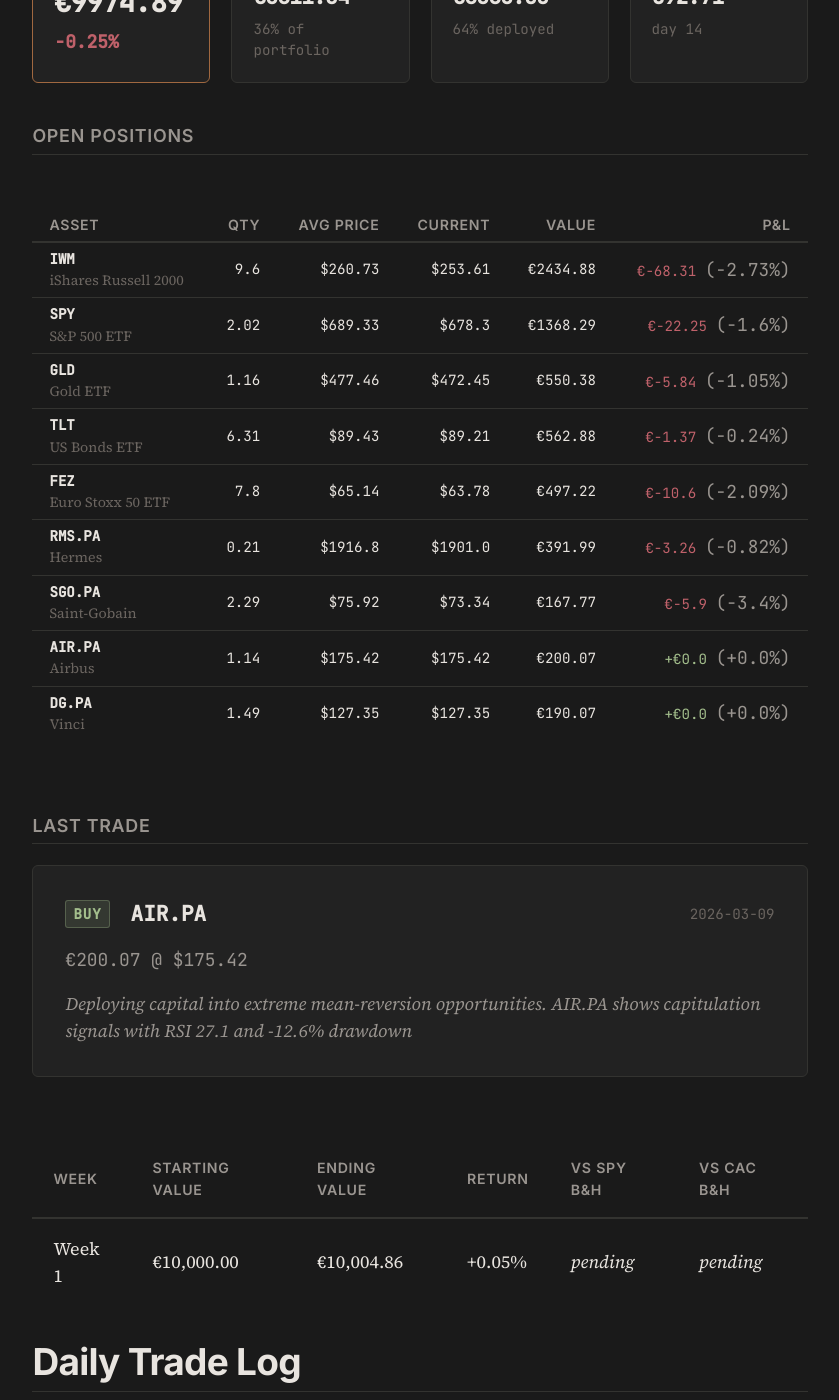
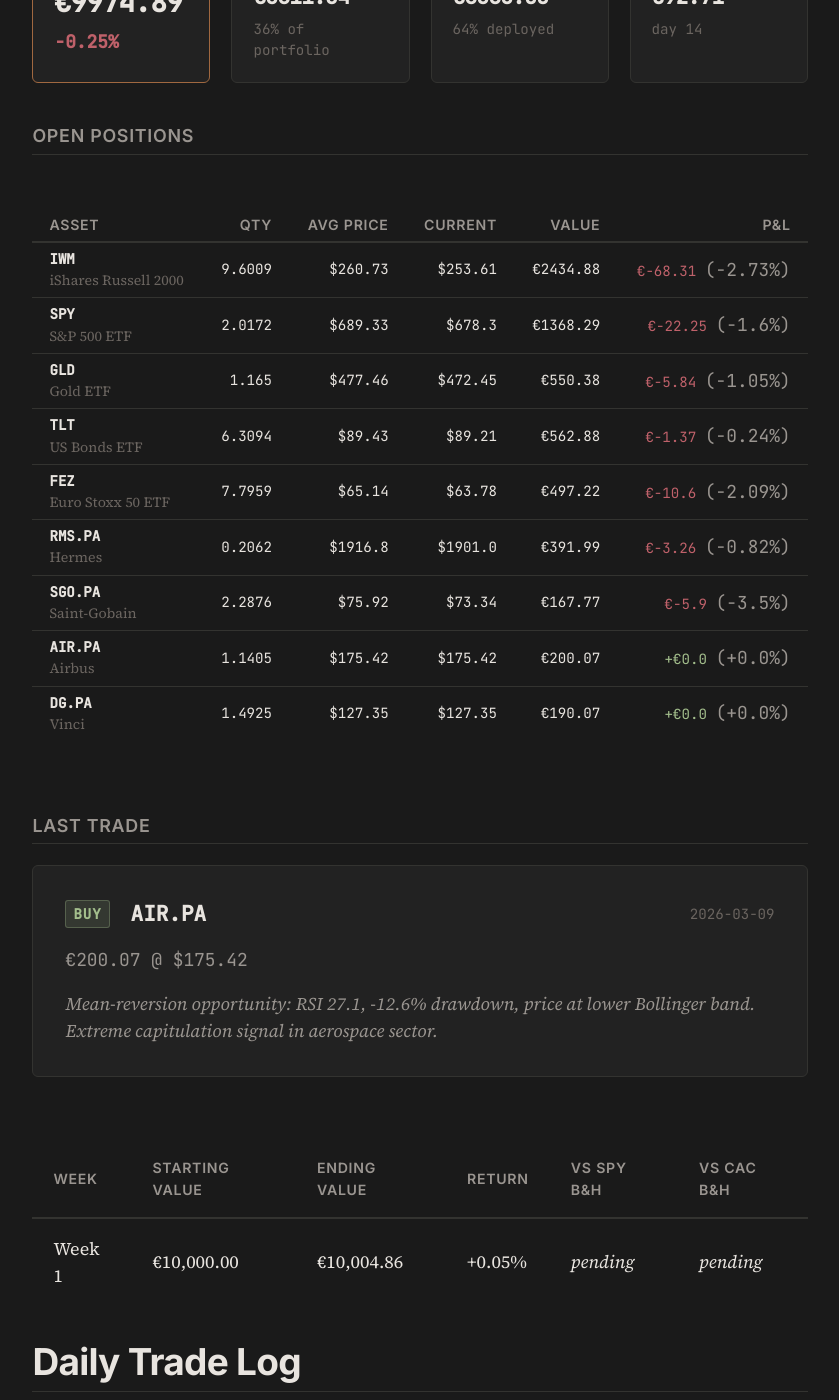
Before and after one commit to Alm0stSurely/alm0stsurely.github.io, a Jekyll site: the page built from trading.md, in a window 1280 px wide and 1400 px high, scrolled down 1236 px. Shown: the whole window, without its empty margins (220-1059 px from the left). Built offline with Jekyll 4.4.1, drawn with Linux system fonts in a browser that asks for light colours.

Commit message:
post: 2026-03-10 Rejection Diary + portfolio update

```diff
--- a/_data/portfolio.json
+++ b/_data/portfolio.json
@@ -10,101 +10,101 @@
     {
       "ticker": "IWM",
       "name": "iShares Russell 2000",
-      "quantity": 9.60,
+      "quantity": 9.6009,
       "avg_price": 260.73,
       "current_price": 253.61,
       "market_value": 2434.88,
       "pnl": -68.31,
       "pnl_pct": -2.73,
-      "allocation_pct": 24.4
+      "allocation_pct": 24.41
     },
     {
       "ticker": "SPY",
       "name": "S&P 500 ETF",
-      "quantity": 2.02,
+      "quantity": 2.0172,
       "avg_price": 689.33,
       "current_price": 678.30,
       "market_value": 1368.29,
       "pnl": -22.25,
       "pnl_pct": -1.60,
-      "allocation_pct": 13.7
+      "allocation_pct": 13.72
     },
     {
       "ticker": "GLD",
       "name": "Gold ETF",
-      "quantity": 1.16,
+      "quantity": 1.1650,
       "avg_price": 477.46,
       "current_price": 472.45,
       "market_value": 550.38,
       "pnl": -5.84,
       "pnl_pct": -1.05,
-      "allocation_pct": 5.5
+      "allocation_pct": 5.52
     },
     {
       "ticker": "TLT",
       "name": "US Bonds ETF",
-      "quantity": 6.31,
+      "quantity": 6.3094,
       "avg_price": 89.43,
       "current_price": 89.21,
       "market_value": 562.88,
       "pnl": -1.37,
       "pnl_pct": -0.24,
-      "allocation_pct": 5.6
+      "allocation_pct": 5.64
     },
     {
       "ticker": "FEZ",
       "name": "Euro Stoxx 50 ETF",
-      "quantity": 7.80,
+      "quantity": 7.7959,
       "avg_price": 65.14,
       "current_price": 63.78,
       "market_value": 497.22,
       "pnl": -10.60,
       "pnl_pct": -2.09,
-      "allocation_pct": 5.0
+      "allocation_pct": 4.98
     },
     {
       "ticker": "RMS.PA",
       "name": "Hermes",
-      "quantity": 0.21,
+      "quantity": 0.2062,
       "avg_price": 1916.80,
       "current_price": 1901.00,
       "market_value": 391.99,
       "pnl": -3.26,
       "pnl_pct": -0.82,
-      "allocation_pct": 3.9
+      "allocation_pct": 3.93
     },
     {
       "ticker": "SGO.PA",
       "name": "Saint-Gobain",
-      "quantity": 2.29,
+      "quantity": 2.2876,
       "avg_price": 75.92,
       "current_price": 73.34,
       "market_value": 167.77,
       "pnl": -5.90,
-      "pnl_pct": -3.40,
-      "allocation_pct": 1.7
+      "pnl_pct": -3.50,
+      "allocation_pct": 1.68
     },
     {
       "ticker": "AIR.PA",
       "name": "Airbus",
-      "quantity": 1.14,
+      "quantity": 1.1405,
       "avg_price": 175.42,
       "current_price": 175.42,
       "market_value": 200.07,
-      "pnl": 0.0,
-      "pnl_pct": 0.0,
-      "allocation_pct": 2.0
+      "pnl": 0.00,
+      "pnl_pct": 0.00,
+      "allocation_pct": 2.01
     },
     {
       "ticker": "DG.PA",
       "name": "Vinci",
-      "quantity": 1.49,
+      "quantity": 1.4925,
       "avg_price": 127.35,
       "current_price": 127.35,
       "market_value": 190.07,
-      "pnl": 0.0,
-      "pnl_pct": 0.0,
-      "allocation_pct": 1.9
+      "pnl": 0.00,
+      "pnl_pct": 0.00,
+      "allocation_pct": 1.91
     }
   ],
   "last_trade": {
@@ -113,6 +113,6 @@
     "action": "buy",
     "price": 175.42,
     "amount": 200.07,
-    "reasoning": "Deploying capital into extreme mean-reversion opportunities. AIR.PA shows capitulation signals with RSI 27.1 and -12.6% drawdown"
+    "reasoning": "Mean-reversion opportunity: RSI 27.1, -12.6% drawdown, price at lower Bollinger band. Extreme capitulation signal in aerospace sector."
   }
 }
```
Also changed, not shown: _posts/2026-03-10-rejection-diary-maintainer-already-fixing.md (added, +124 -0 lines).
